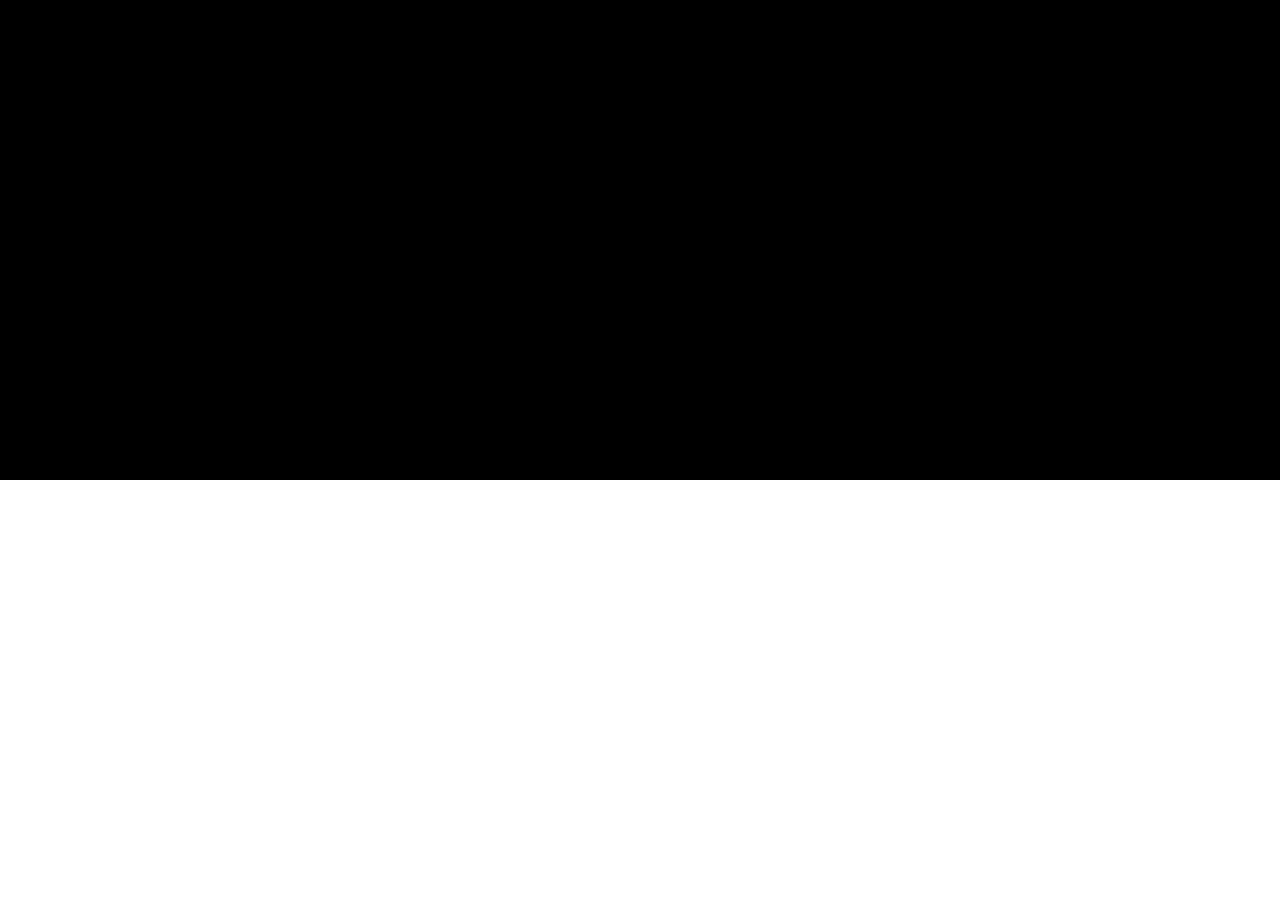
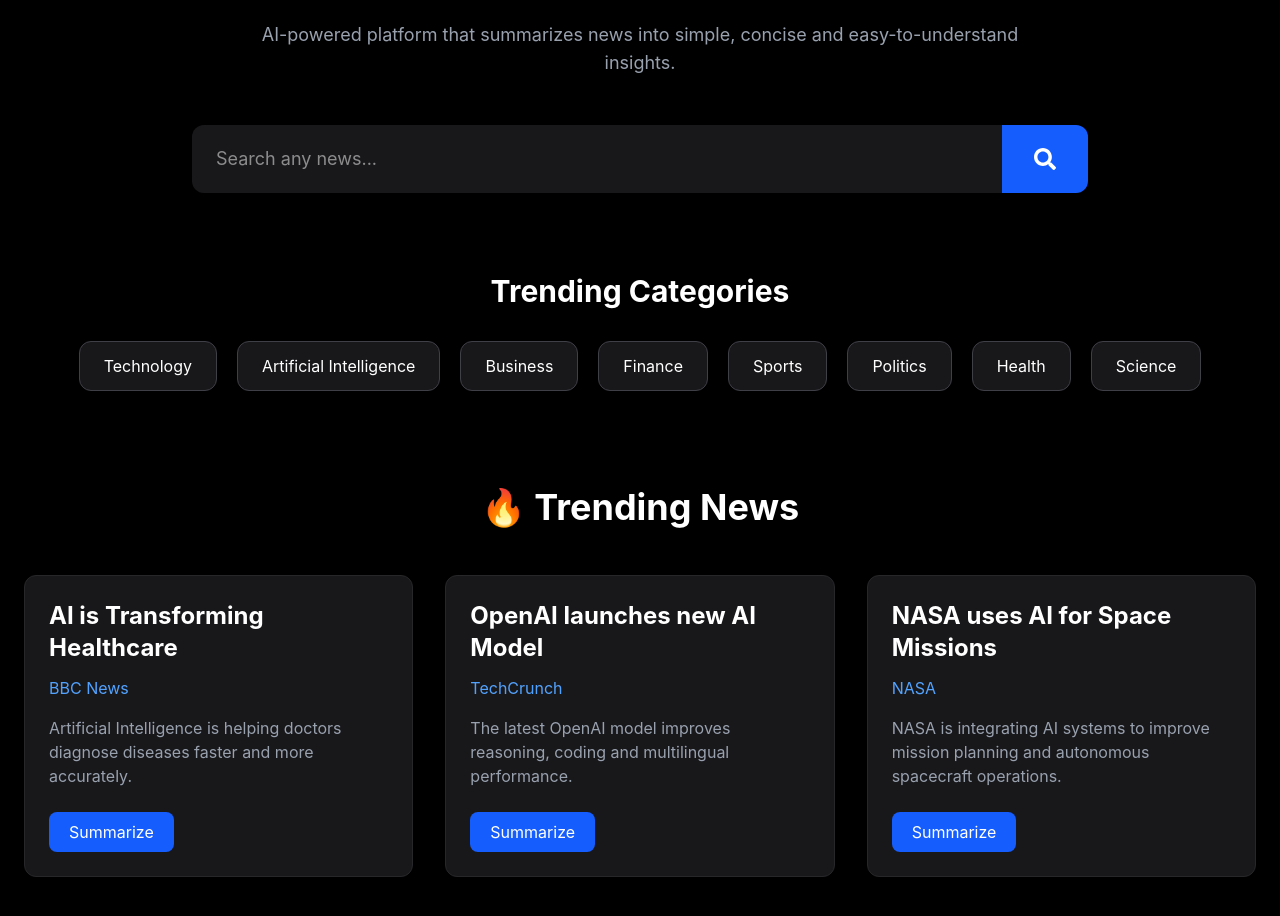
Before and after one commit to jaiswalritesh150-art/News_IQ, a React app in the folder frontend/: page / in a window 1280 px wide. Shown: the part 320-1236 px from the top of the page. Before the commit the page ends 800 px from the top, so only its background shows below. Built offline with nearby package versions, Linux system fonts and the light colour scheme; the HTML template or start-up script is replaced by a standard one.

Commit message:
Built landing page UI with categories and news cards

```diff
--- a/frontend/src/App.jsx
+++ b/frontend/src/App.jsx
@@ -3,10 +3,10 @@ import Home from "./pages/Home";
 
 function App() {
   return (
-    <div className="bg-black min-h-screen text-white">
+    <>
       <Navbar />
       <Home />
-    </div>
+    </>
   );
 }
 
--- a/frontend/src/components/CategoryCard.jsx
+++ b/frontend/src/components/CategoryCard.jsx
@@ -0,0 +1,9 @@
+function CategoryCard({ title }) {
+  return (
+    <button className="bg-zinc-900 border border-zinc-700 px-6 py-3 rounded-xl hover:bg-blue-600 transition duration-300">
+      {title}
+    </button>
+  );
+}
+
+export default CategoryCard;
--- a/frontend/src/components/NewsCard.jsx
+++ b/frontend/src/components/NewsCard.jsx
@@ -0,0 +1,25 @@
+function NewsCard({ title, source, description }) {
+  return (
+    <div className="bg-zinc-900 rounded-xl p-6 border border-zinc-800 hover:border-blue-500 transition">
+
+      <h3 className="text-2xl font-bold mb-3">
+        {title}
+      </h3>
+
+      <p className="text-blue-400 mb-4">
+        {source}
+      </p>
+
+      <p className="text-gray-400">
+        {description}
+      </p>
+
+      <button className="mt-6 bg-blue-600 hover:bg-blue-700 px-5 py-2 rounded-lg">
+        Summarize
+      </button>
+
+    </div>
+  );
+}
+
+export default NewsCard;
--- a/frontend/src/pages/Home.jsx
+++ b/frontend/src/pages/Home.jsx
@@ -1,14 +1,99 @@
+import { FaSearch } from "react-icons/fa";
+import CategoryCard from "../components/CategoryCard";
+import NewsCard from "../components/NewsCard";
+
 function Home() {
   return (
-    <div className="flex flex-col items-center justify-center mt-28">
+    <div className="min-h-screen bg-black text-white">
 
-      <h1 className="text-6xl font-bold">
-        Understand News Smarter
-      </h1>
+      {/* Hero Section */}
+      <section className="flex flex-col items-center justify-center text-center px-6 pt-24">
 
-      <p className="mt-5 text-gray-400 text-xl">
-        AI Powered News Summarization Platform
-      </p>
+        <h1 className="text-6xl md:text-7xl font-extrabold">
+          Understand Every News
+        </h1>
+
+        <h2 className="text-6xl md:text-7xl font-extrabold text-blue-500 mt-2">
+          In Seconds
+        </h2>
+
+        <p className="text-gray-400 max-w-3xl mt-6 text-lg">
+          AI-powered platform that summarizes news into simple,
+          concise and easy-to-understand insights.
+        </p>
+
+        {/* Search Bar */}
+
+        <div className="mt-12 w-full max-w-4xl flex">
+
+          <input
+            type="text"
+            placeholder="Search any news..."
+            className="flex-1 px-6 py-5 bg-zinc-900 rounded-l-xl outline-none text-white text-lg"
+          />
+
+          <button className="bg-blue-600 hover:bg-blue-700 px-8 rounded-r-xl transition">
+            <FaSearch size={22} />
+          </button>
+
+        </div>
+
+      </section>
+
+      {/* Categories */}
+
+      <section className="mt-20 px-6">
+
+        <h2 className="text-3xl font-bold text-center mb-8">
+          Trending Categories
+        </h2>
+
+        <div className="flex flex-wrap justify-center gap-5">
+
+          <CategoryCard title="Technology" />
+          <CategoryCard title="Artificial Intelligence" />
+          <CategoryCard title="Business" />
+          <CategoryCard title="Finance" />
+          <CategoryCard title="Sports" />
+          <CategoryCard title="Politics" />
+          <CategoryCard title="Health" />
+          <CategoryCard title="Science" />
+
+        </div>
+
+      </section>
+
+      {/* Trending News */}
+
+      <section className="mt-24 px-6 pb-20">
+
+        <h2 className="text-4xl font-bold text-center mb-12">
+          🔥 Trending News
+        </h2>
+
+        <div className="grid md:grid-cols-2 lg:grid-cols-3 gap-8 max-w-7xl mx-auto">
+
+          <NewsCard
+            title="AI is Transforming Healthcare"
+            source="BBC News"
+            description="Artificial Intelligence is helping doctors diagnose diseases faster and more accurately."
+          />
+
+          <NewsCard
+            title="OpenAI launches new AI Model"
+            source="TechCrunch"
+            description="The latest OpenAI model improves reasoning, coding and multilingual performance."
+          />
+
+          <NewsCard
+            title="NASA uses AI for Space Missions"
+            source="NASA"
+            description="NASA is integrating AI systems to improve mission planning and autonomous spacecraft operations."
+          />
+
+        </div>
+
+      </section>
 
     </div>
   );
```
